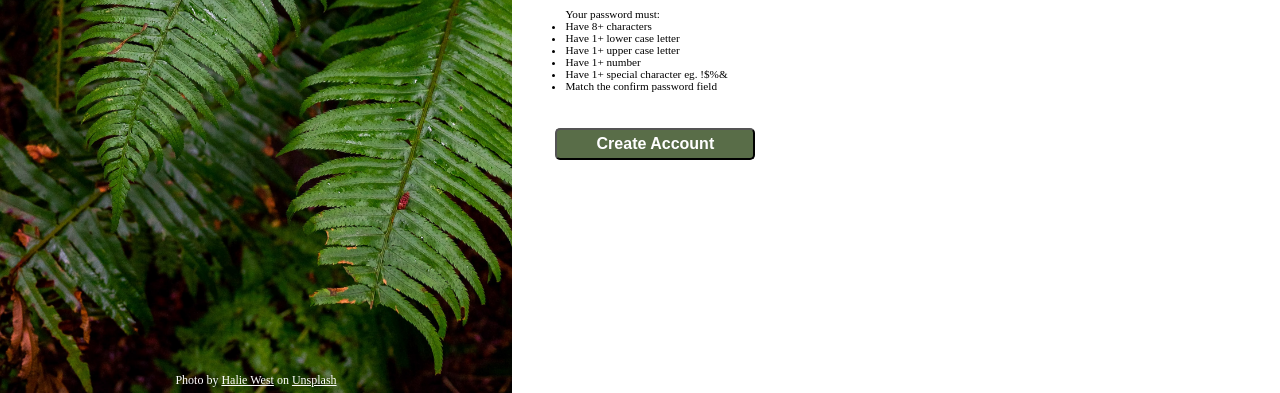
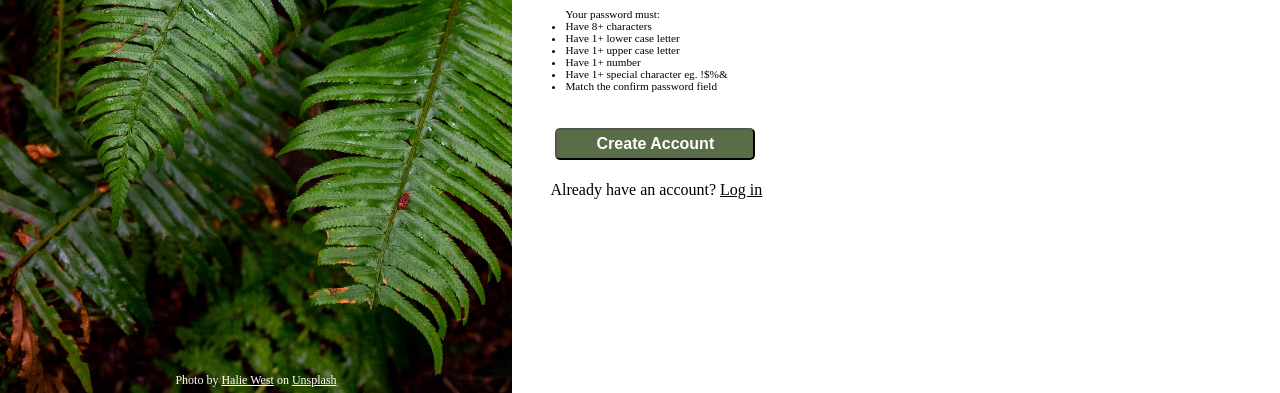
Before and after one commit to MikeCodesSomething/sign-up-form, a plain HTML site: page index.html in a window 1280 px wide. Shown: the part 407-800 px from the top of the page. Drawn offline with Linux system fonts and the light colour scheme.

Commit message:
Add message for existing users

```diff
--- a/index.html
+++ b/index.html
@@ -70,6 +70,7 @@
                 <div class="button-row">
                     <button type="submit">Create Account</button>
                 </div>
+                <p>Already have an account? <a href="https://mikecodessomething.github.io/sign-up-form/">Log in</a></p>
             </form>
         </div>
     </div>
--- a/style.css
+++ b/style.css
@@ -73,7 +73,7 @@ ul {
 }
 
 a {
-    color: white;
+    color: inherit;
 }
 
 form {
```
